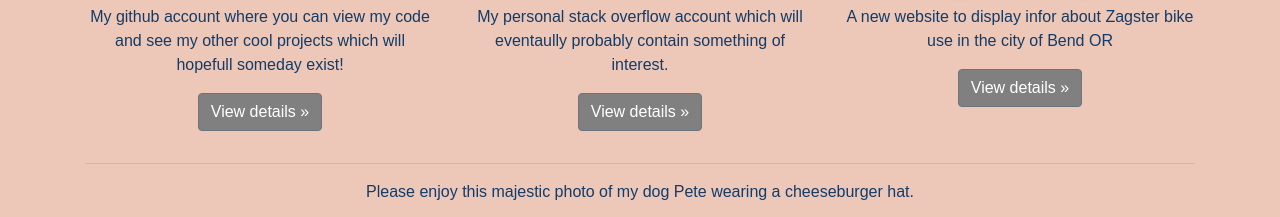
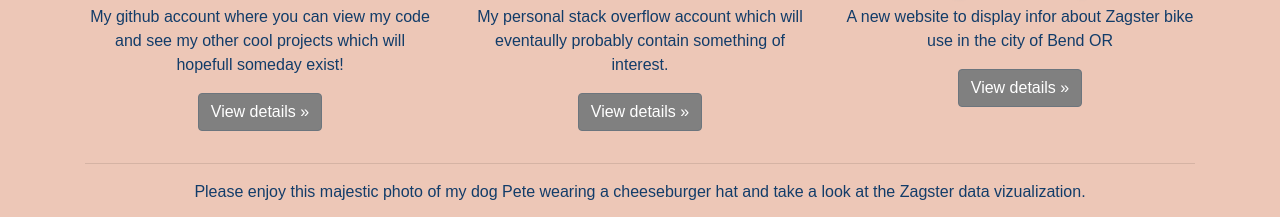
Before and after one commit to Whitenat/Whitenat.github.io, a plain HTML site: page index.html in a window 1280 px wide. Shown: the part 520-737 px from the top of the page. Drawn offline with nearby package versions, Linux system fonts and the light colour scheme.

Commit message:
Text adjusted in image discription

```diff
--- a/index.html
+++ b/index.html
@@ -87,9 +87,8 @@
 
       </div> <!-- /container -->
     <p>
-        Please enjoy this majestic photo of my dog Pete wearing a cheeseburger hat.
+        Please enjoy this majestic photo of my dog Pete wearing a cheeseburger hat and take a look at the Zagster data vizualization.
         <p><img src= "CheeseBurgerPete.jpg" class = "image" width="200"></p>
-        And a look at the Zagster data vizualization.
         <p><img src= "zagsterScreenshot.png" class = "image" width = "200"></p>
     </p>
 
```
